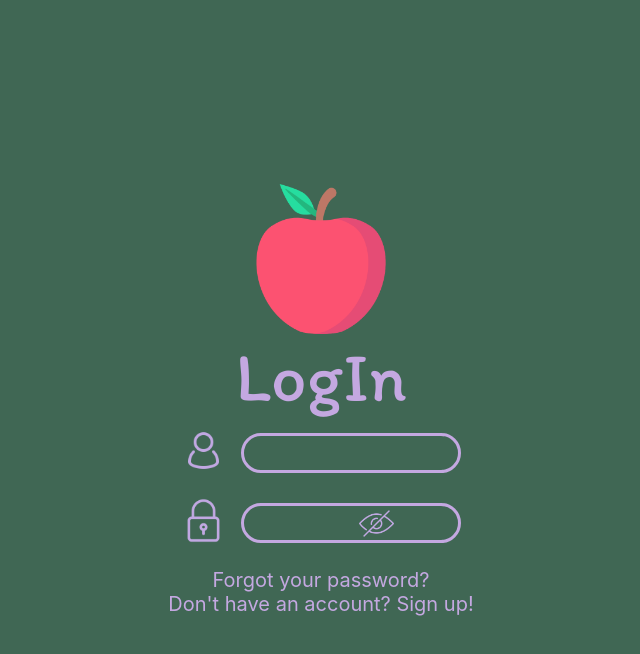
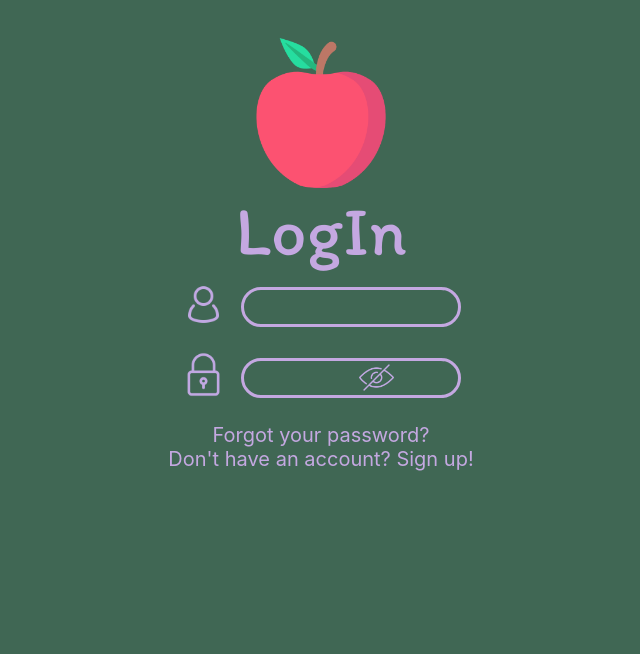
Before and after one commit to nullbeep/SocialOrganizer, a React (Create React App) app: page / in a window 1280 px wide. Shown: the top 654 px of the page, without its empty margins (319-959 px from the left). Built offline with nearby package versions, Linux system fonts and the light colour scheme.

Commit message:
password applied

```diff
--- a/src/LoginPage/index.js
+++ b/src/LoginPage/index.js
@@ -10,7 +10,7 @@ const Container = styled.div`
   height: 100vh;
   display: flex;
   flex-direction: column;
-  justify-content: center;
+  /* justify-content: center; */
   /* margin-top: 300px; */
   align-items: center;
 `;
@@ -18,7 +18,7 @@ const Container = styled.div`
 const LogoIcon = styled.img`
   width: 150px; //change
   height: 150px; // change
-  /* margin-top: 3vw; // change */
+  margin-top: 3vw; // change
 `;
 
 const Title = styled.div`
```
